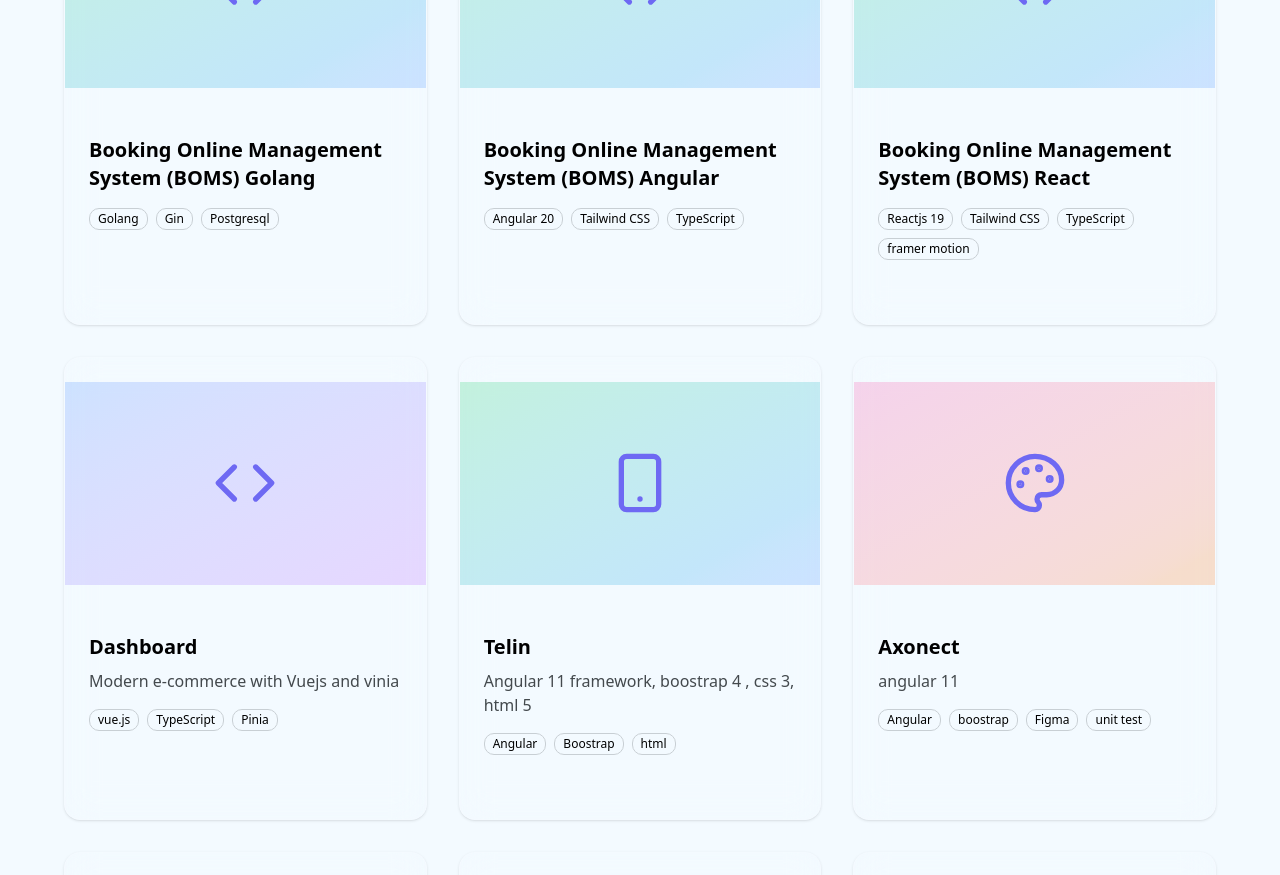
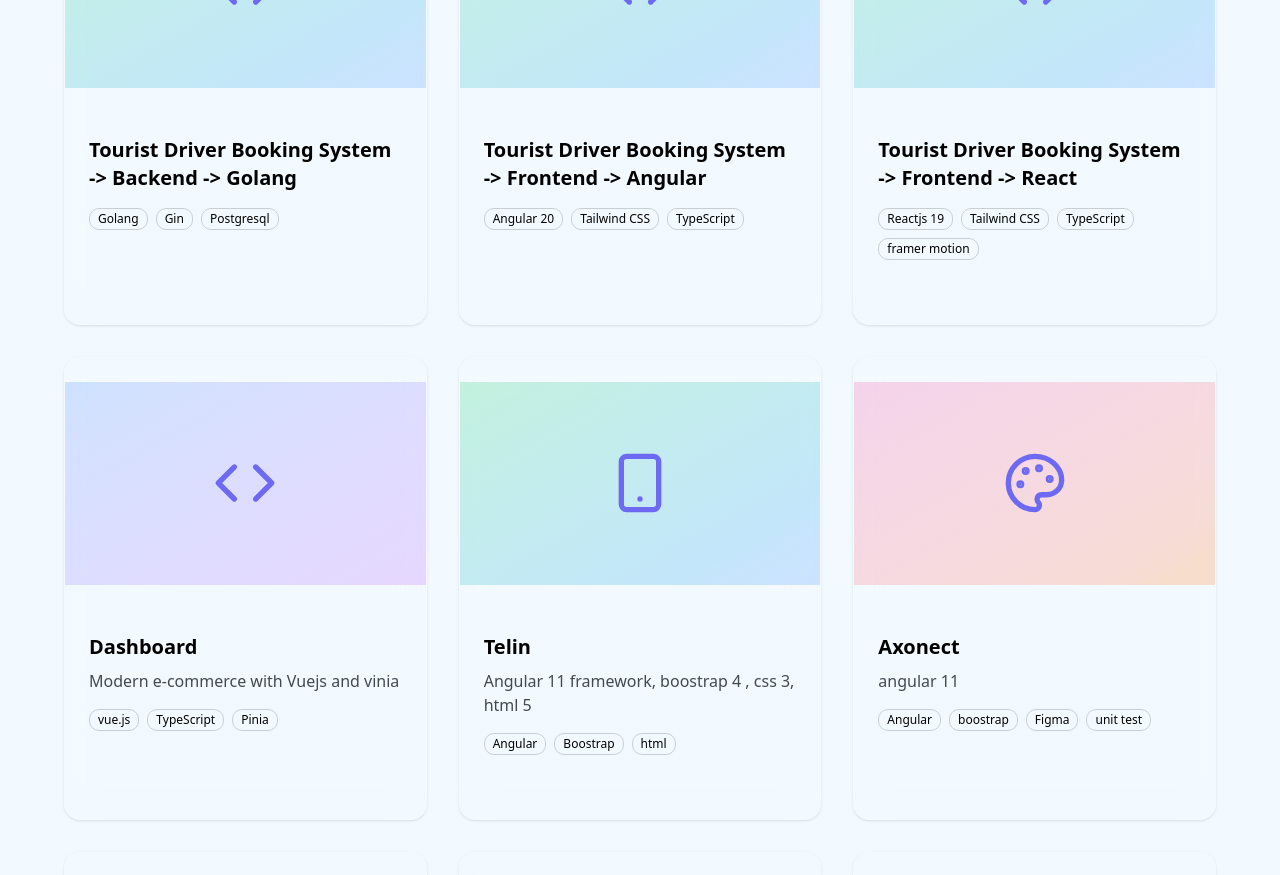
Before and after one commit to dedikusniadi2026/portofolio-, a Next.js app: page / in a window 1280 px wide. Shown: the part 4140-5015 px from the top of the page. Built offline with nearby package versions, Linux system fonts and the light colour scheme.

Commit message:
update ui

```diff
--- a/app/page.tsx
+++ b/app/page.tsx
@@ -67,7 +67,7 @@ export default function HomePage() {
 
     {
       icon: Code,
-      title: "Booking Online Management System (BOMS) Golang",
+      title: "Tourist Driver Booking System -> Backend -> Golang",
       desc: "",
       gradient: "from-green-500/20 to-blue-500/20",
       category: "Backend",
@@ -76,7 +76,7 @@ export default function HomePage() {
 
     {
       icon: Code,
-      title: "Booking Online Management System (BOMS) Angular",
+      title: "Tourist Driver Booking System -> Frontend -> Angular",
       desc: "",
       gradient: "from-green-500/20 to-blue-500/20",
       category: "Front End",
@@ -85,7 +85,7 @@ export default function HomePage() {
 
         {
       icon: Code,
-      title: "Booking Online Management System (BOMS) React",
+      title: "Tourist Driver Booking System -> Frontend -> React",
       desc: "",
       gradient: "from-green-500/20 to-blue-500/20",
       category: "Front End",
```
